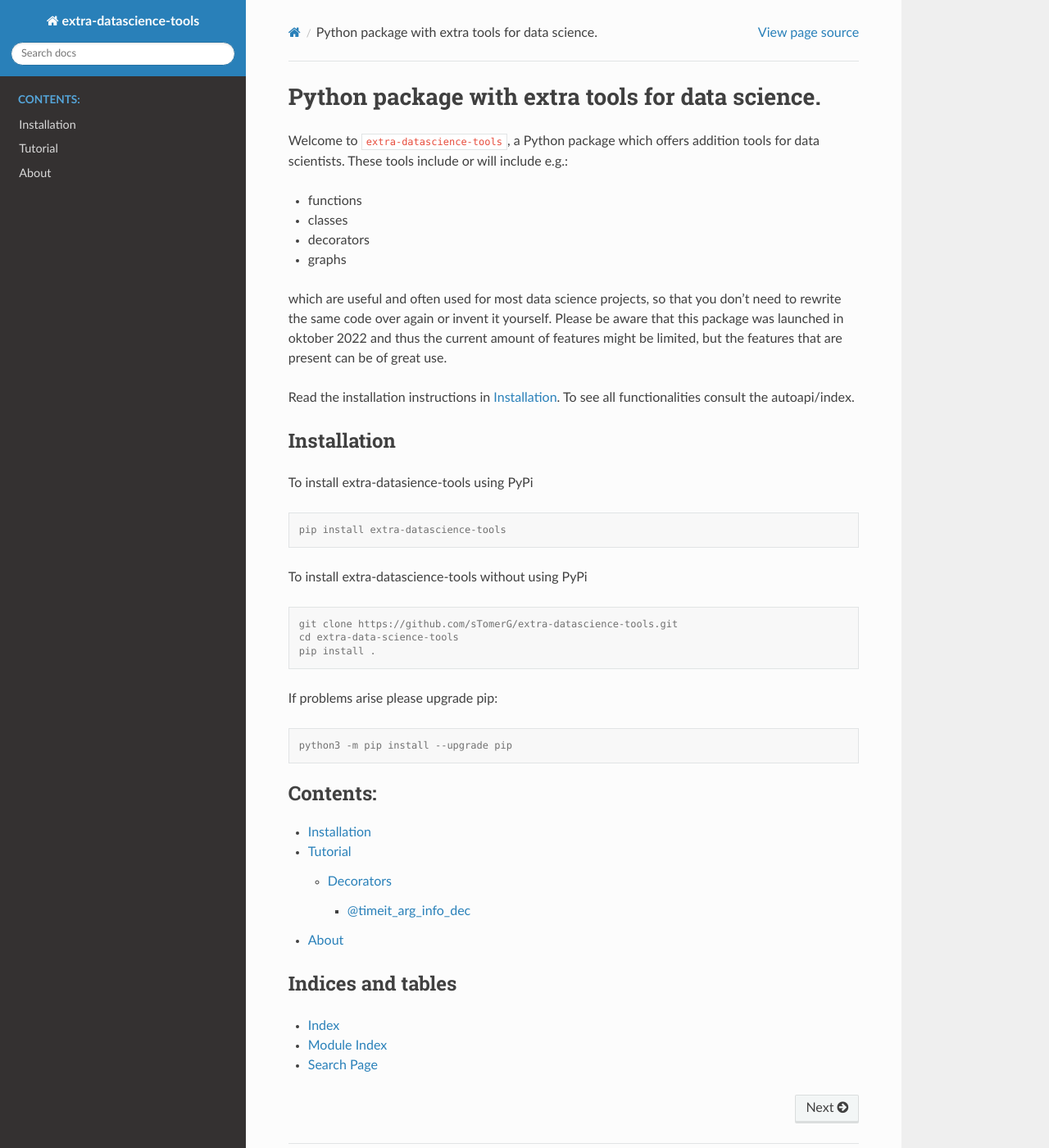
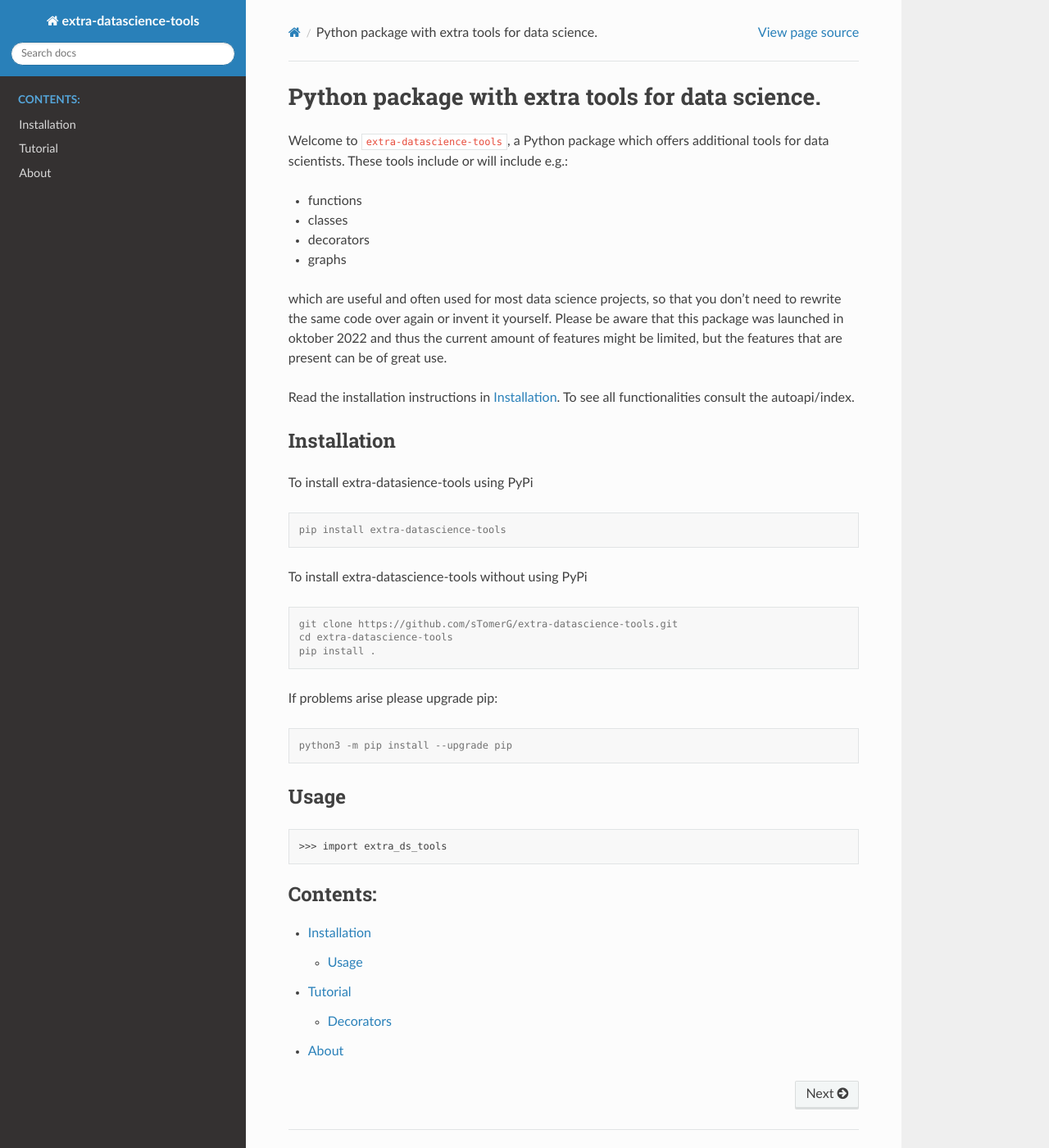
Before and after one commit to sTomerG/extra-datascience-tools, a Sphinx documentation site: the page built from docs/source/index.md, in a window 1280 px wide and 1400 px high. Shown: the whole window at 82% size. Built offline with Sphinx 7.4.7 and the Read the Docs theme 2.0.0, drawn with Linux system fonts in a browser that asks for light colours; pages that are not in the unit, such as notebooks, are missing from menus.

Commit message:
updated docs

````diff
--- a/docs/source/index.md
+++ b/docs/source/index.md
@@ -9,7 +9,7 @@
 :relative-images:
 ``` -->
 # Python package with extra tools for data science.
-Welcome to `extra-datascience-tools`, a Python package which offers addition tools for data scientists. These tools include or will include e.g.:
+Welcome to `extra-datascience-tools`, a Python package which offers additional tools for data scientists. These tools include or will include e.g.:
 - functions
 - classes
 - decorators
@@ -31,7 +31,7 @@
 To install extra-datascience-tools without using PyPi
 ```console
 git clone https://github.com/sTomerG/extra-datascience-tools.git
-cd extra-data-science-tools
+cd extra-datascience-tools
 pip install .
 ```
 If problems arise please upgrade pip:
@@ -39,19 +39,15 @@
 python3 -m pip install --upgrade pip
 ```
 
+## Usage
+    >>> import extra_ds_tools
+
 ```{toctree}
 :caption: 'Contents:'
-:maxdepth: 4
+:maxdepth: 2
 
 installation
 notebooks/tutorial
 autoapi/index
 about
 ```
-
-
-## Indices and tables
-
-- {ref}`genindex`
-- {ref}`modindex`
-- {ref}`search`
--- a/pyproject.toml
+++ b/pyproject.toml
@@ -1,7 +1,7 @@
 [tool.poetry]
 name = "extra-datascience-tools"
-version = "0.1.0"
-description = ""
+version = "0.1.1"
+description = "Python package which offers additional tools for data scientists."
 authors = ["Tomer Gabay <tomergabay001@gmail.com>"]
 readme = "README.md"
 packages = [{include = "extra_ds_tools", from = "src"}]
````
Also changed, not shown: README.md (+9 -5 lines), docs/source/installation.md (+5 -2 lines), 1 other file.
